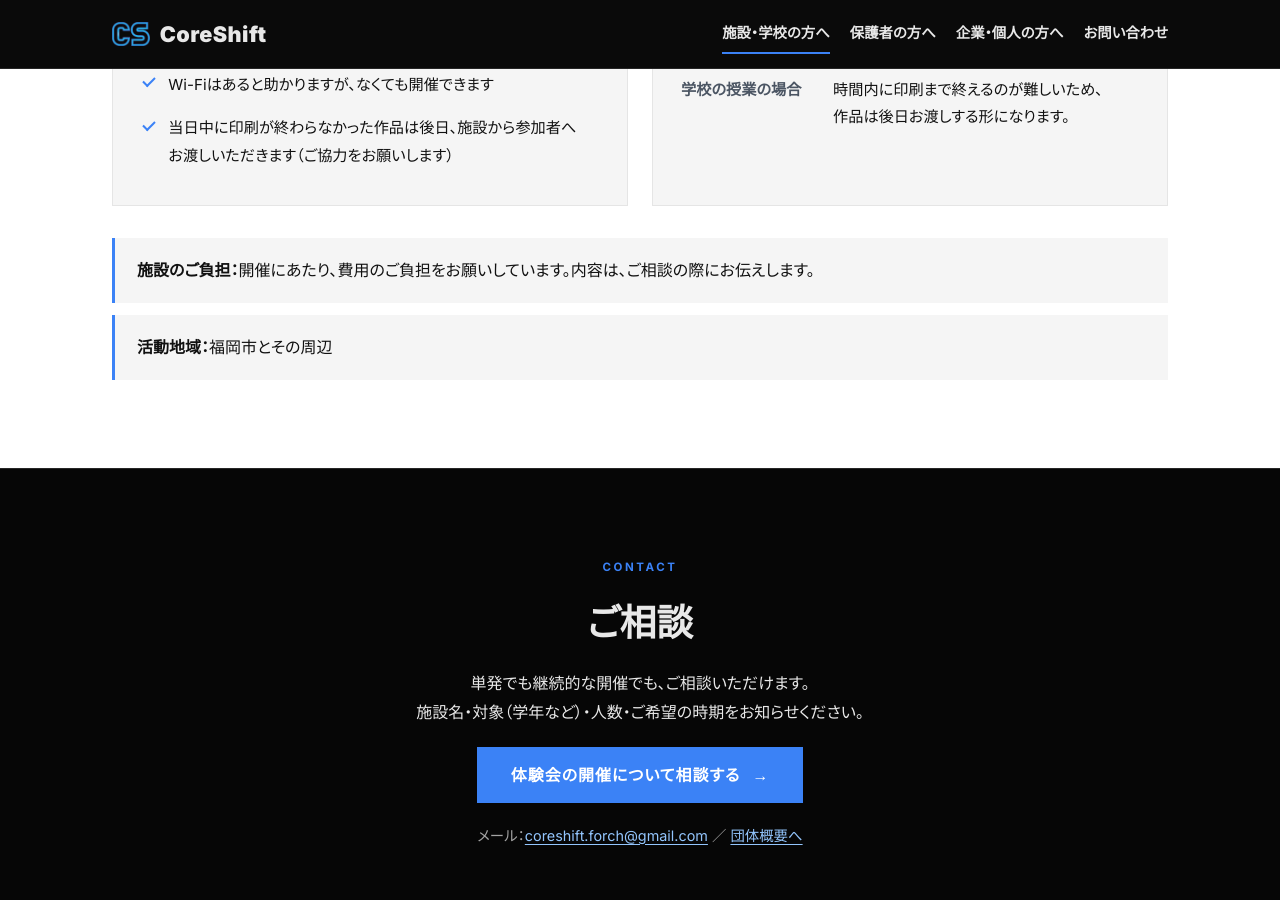
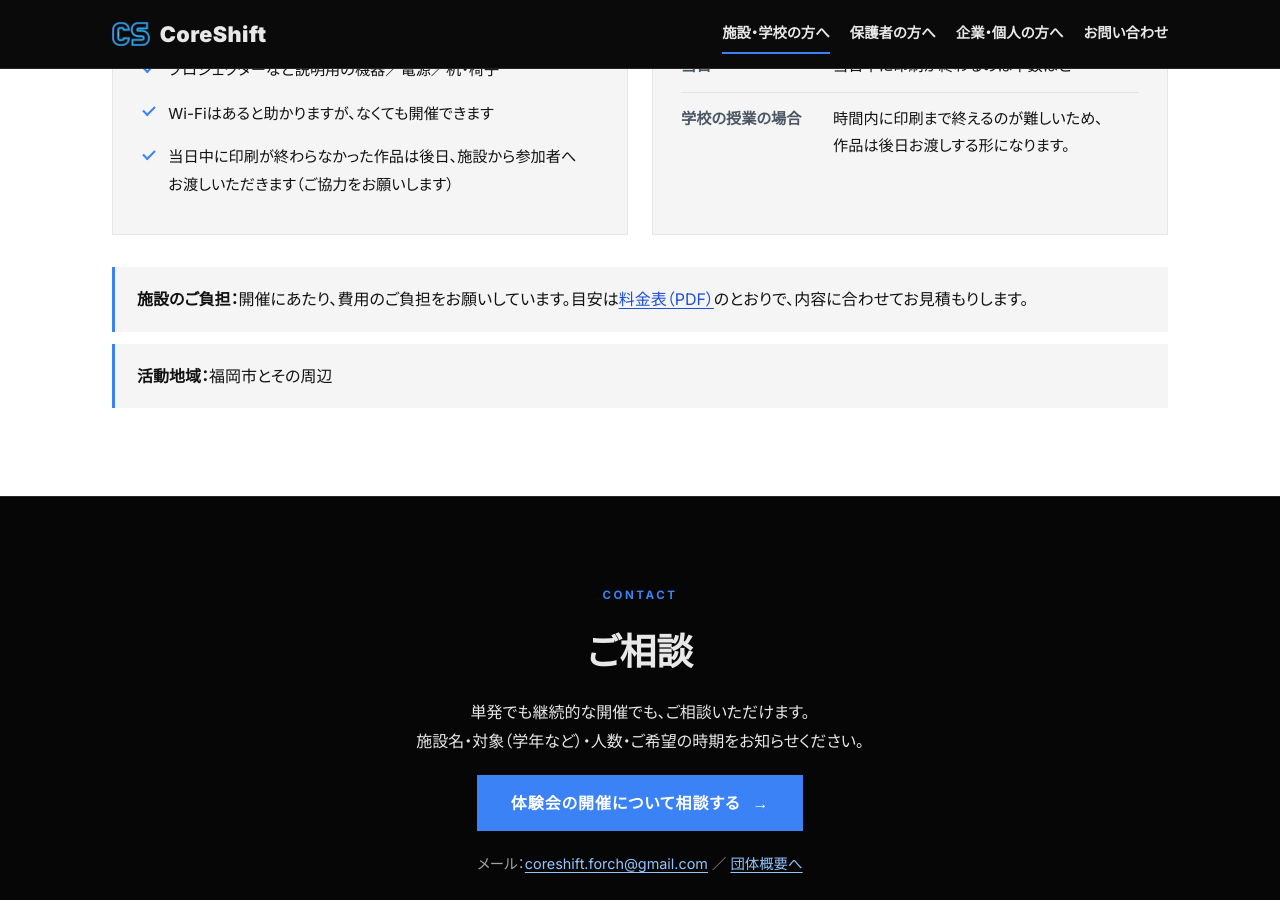
Before and after one commit to coreshiftforch/CoreShift-forchildren-web, a Jekyll site: the page built from for-organizations/index.html, in a window 1280 px wide and 900 px high, scrolled down 3079 px. Built offline with Jekyll 4.4.1, drawn with Linux system fonts in a browser that asks for light colours; some of the changed text lies outside the part shown.

Commit message:
content: 一般向けの案内PDFを11/23版に差し替え、料金表（別紙）を載せる
- files/coreshift-guide.pdf：費用ページを費目の説明と合計の目安に変え、保険・キャンセルの書き方を直した版
- files/coreshift-price-list.pdf：一般向けの料金表（基本料8,000円〜）を追加
- 施設・学校の方へ：資料と施設のご負担の欄から料金表にリンク

Co-Authored-By: Claude Opus 5.5 <noreply@anthropic.com>
Claude-Session: https://claude.ai/code/session_01XMhzSi6grL3YRf9PahyCur

```diff
--- a/for-organizations/index.html
+++ b/for-organizations/index.html
@@ -56,7 +56,7 @@ nav: orgs
       </div>
       <div class="facts" style="margin-top: 28px">
         <p><strong>放課後の講座：</strong>福岡市の「放課後コーチ」に、講師として登録しています。学校や学童の放課後の時間にも開けます。</p>
-        <p><strong>くわしい資料：</strong><a href="/files/coreshift-guide.pdf" target="_blank" rel="noopener">CoreShiftのご案内（PDF・15ページ）</a>　プログラムの流れ、実施の条件、費用の目安をまとめています。</p>
+        <p><strong>くわしい資料：</strong><a href="/files/coreshift-guide.pdf" target="_blank" rel="noopener">CoreShiftのご案内（PDF・15ページ）</a>　プログラムの流れと実施の条件をまとめています。費用は<a href="/files/coreshift-price-list.pdf" target="_blank" rel="noopener">料金表（PDF・1ページ）</a>をご覧ください。</p>
       </div>
       <p class="muted" style="margin-top: 28px">準備中：探究型プログラム</p>
     </div>
@@ -115,7 +115,7 @@ nav: orgs
         </section>
       </div>
       <div class="facts">
-        <p><strong>施設のご負担：</strong>開催にあたり、費用のご負担をお願いしています。内容は、ご相談の際にお伝えします。</p>
+        <p><strong>施設のご負担：</strong>開催にあたり、費用のご負担をお願いしています。目安は<a href="/files/coreshift-price-list.pdf" target="_blank" rel="noopener">料金表（PDF）</a>のとおりで、内容に合わせてお見積もりします。</p>
         <p><strong>活動地域：</strong>福岡市とその周辺</p>
       </div>
     </div>
```
Also changed, not shown: CLAUDE.md (+2 -1 lines), 2 other files.
